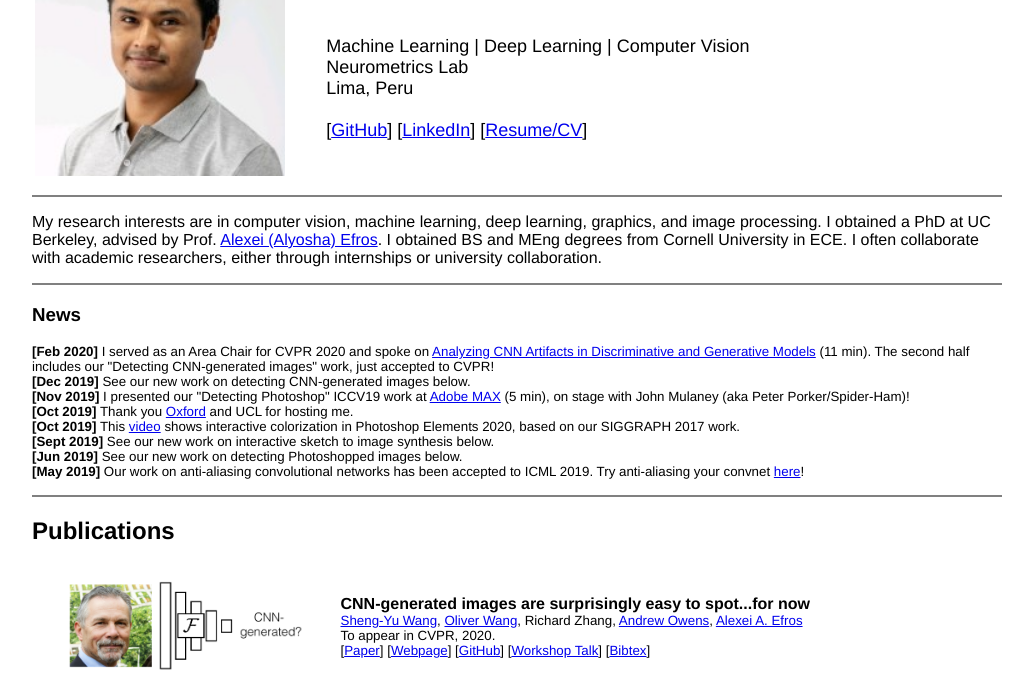
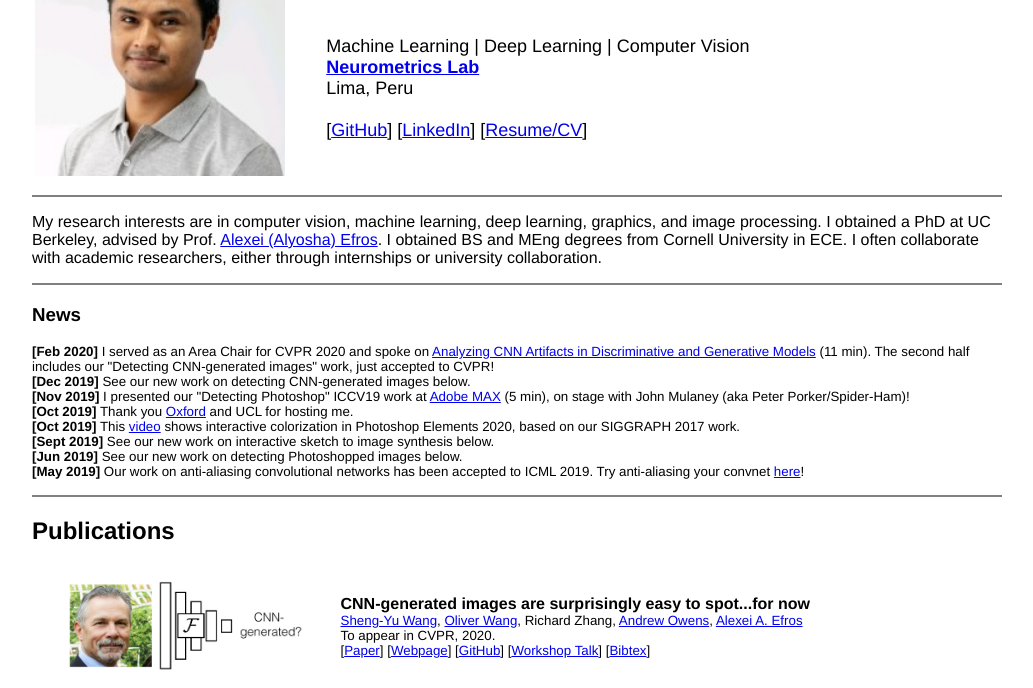
Before and after one commit to yalonzo/yalonzo.github.io, a plain HTML site: page index.html in a window 1280 px wide. Shown: the part 106-794 px from the top of the page, without its empty margins (125-1158 px from the left). Drawn offline with Linux system fonts and the light colour scheme.

Commit message:
changes neurometrics

```diff
--- a/index.html
+++ b/index.html
@@ -21,7 +21,7 @@
                     </font>
                     <font face="helvetica , ariel, &#39;sans serif&#39;" size="4">
                         Machine Learning | Deep Learning | Computer Vision<br>
-                        Neurometrics Lab<br>
+                        <a href="https://neurometrics.la/"><b>Neurometrics Lab</b></a><br>
                         Lima, Peru<br><br>
                         [<a href="https://github.com/yalonzo" border="0">GitHub</a>]
                         [<a href="https://pe.linkedin.com/in/neisseralonzoale" border="0">LinkedIn</a>]
```
